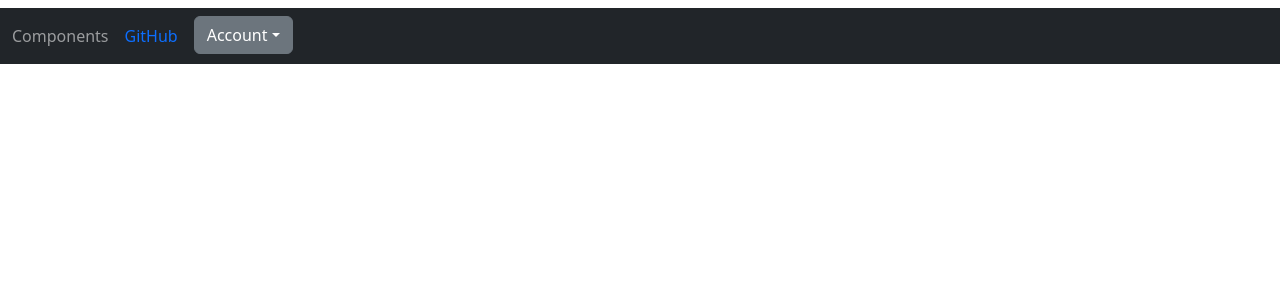
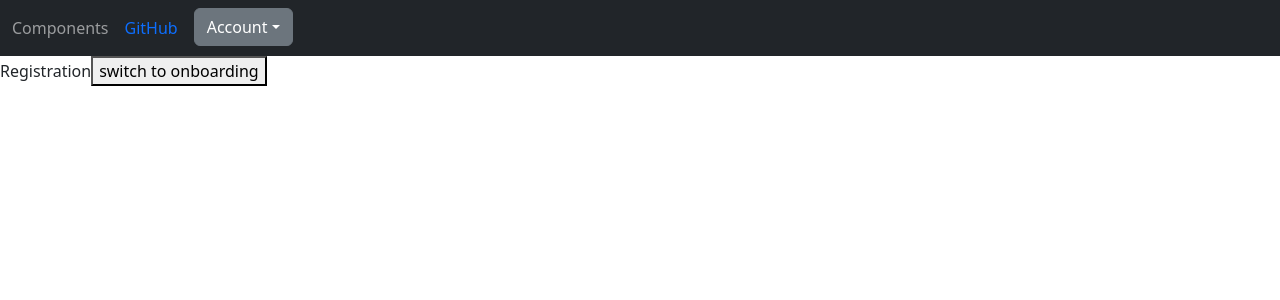
Before and after one commit to Grants-As-A-Service/front-end, a React (Create React App) app: page / in a window 1280 px wide. Shown: the top 300 px of the page. Built offline with nearby package versions, Linux system fonts and the light colour scheme.

Commit message:
custom stack for page components

```diff
--- a/src/App.tsx
+++ b/src/App.tsx
@@ -1,11 +1,19 @@
 import { NavBar } from "./components";
+import { NavigationStack, StackItem } from "./components/content-stack/NavigationStack";
+import Registration from "./components/content/Registration";
+import OnBoarding from "./components/content/OnBoarding";
 
 
-export default function App(){
-
+export default function App() {
     return (
-
-        <NavBar/>
-
+        <div>
+            <NavBar />
+            <div style={{ marginTop: "56px" }}>
+                <NavigationStack intialItem="Registration">
+                    <StackItem name="Registration" Component={Registration}/>
+                    <StackItem name="OnBoarding" Component={OnBoarding}/>
+                </NavigationStack>
+            </div>
+        </div>
     );
 }
--- /dev/null
+++ b/src/components/content-stack/NavigationStack.tsx
@@ -0,0 +1,43 @@
+import React, { useEffect, useState } from "react";
+
+export type SwapScreen = (screenName: string) => void;
+
+type StackProps = {
+    Component: ({ swapScreen }: { swapScreen: SwapScreen }) => JSX.Element;
+    name: string;
+};
+
+export const StackItem = ({ Component, name }: StackProps) => {
+    const [active, setActive] = useState(false);
+
+    const SwapScreen = (screenName: string) => {
+        window.dispatchEvent(new CustomEvent("activate-screen", { detail: { args: screenName } }));
+    };
+
+    useEffect(() => {
+        const listener = (event: any) => {
+            let screenName = event.detail.args;
+            console.log("getting activate", screenName);
+            if (screenName === name && !active) {
+                setActive(true);
+            }
+            if (screenName !== name && active) {
+                setActive(false);
+            }
+        };
+
+        window.addEventListener("activate-screen", listener);
+
+        return () => window.removeEventListener("activate-screen", listener);
+    });
+
+    return <div>{active ? <Component swapScreen={SwapScreen} /> : <></>}</div>;
+};
+
+export const NavigationStack = ({ children, intialItem }: { children: React.ReactNode; intialItem: string }) => {
+    useEffect(() => {
+        window.dispatchEvent(new CustomEvent("activate-screen", { detail: { args: intialItem } }));
+    }, []);
+
+    return <>{children}</>;
+};
--- /dev/null
+++ b/src/components/content/OnBoarding.tsx
@@ -0,0 +1,10 @@
+import { SwapScreen } from "../content-stack/NavigationStack";
+
+export default function OnBoarding({ swapScreen }: { swapScreen: SwapScreen }) {
+    return (
+        <div>
+            OnBoarding
+            <button onClick={() => swapScreen("Registration")}>Switch to reg</button>
+        </div>
+    );
+}
--- /dev/null
+++ b/src/components/content/Registration.tsx
@@ -0,0 +1,10 @@
+import { SwapScreen } from "../content-stack/NavigationStack";
+
+export default function Registration({ swapScreen }: { swapScreen: SwapScreen }) {
+    return (
+        <div>
+            Registration
+            <button onClick={() => swapScreen("OnBoarding")}> switch to onboarding</button>
+        </div>
+    );
+}
--- a/src/components/navbar/NavBar.tsx
+++ b/src/components/navbar/NavBar.tsx
@@ -6,7 +6,7 @@ export default function NavBar() {
 
     return (
         <div>
-            <Navbar className="my-2" color="dark" dark>
+            <Navbar className="fixed-top" color="dark" dark style={{ marginTop: 0}}>
                 <Nav>
                     <NavbarText>Components</NavbarText>
                     <NavItem>
```
Also changed, not shown: src/components/sidebar/sidebar.tsx (added, +8 -0 lines), src/index.tsx (+8 -10 lines).
